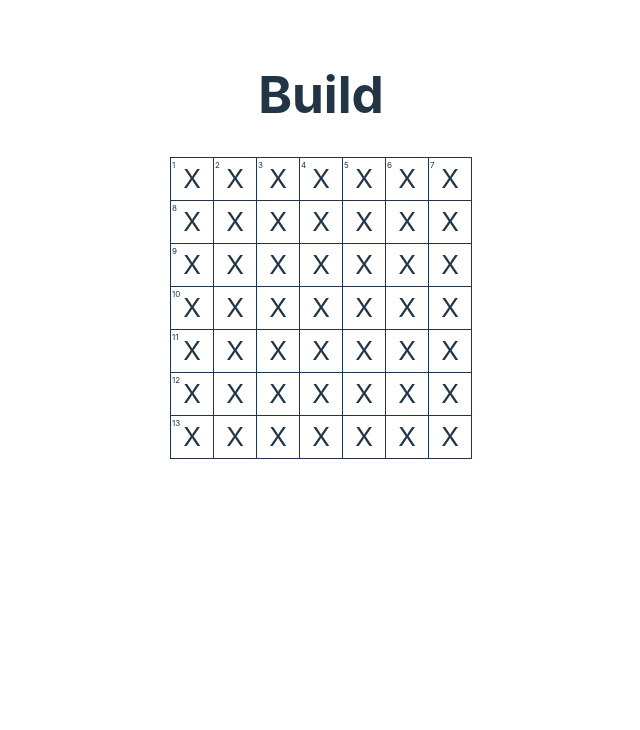
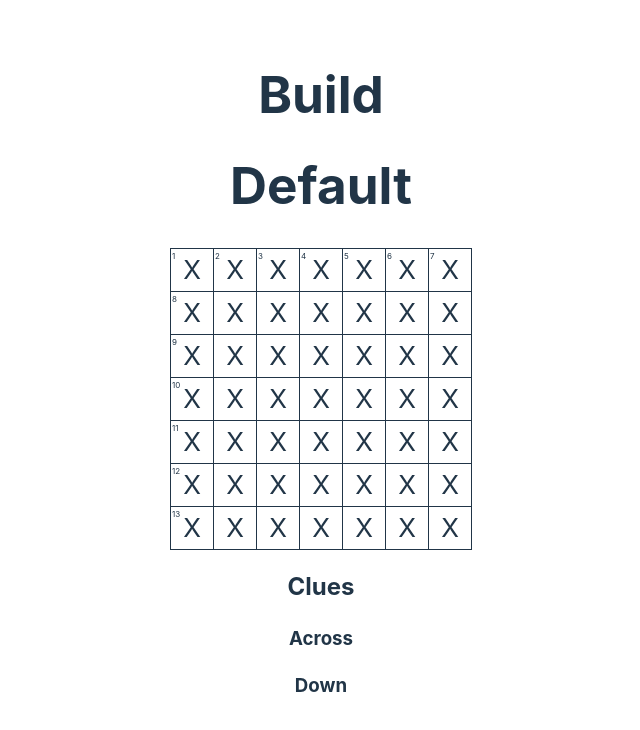
Before and after one commit to bencavins/crossbuild, a React (Vite) app in the folder frontend/crossbuild/: page /build in a window 1280 px wide. Shown: the top 730 px of the page, without its empty margins (319-959 px from the left). Built offline with nearby package versions, Linux system fonts and the light colour scheme.

Commit message:
collect across/down clue stubs

```diff
--- /dev/null
+++ b/frontend/crossbuild/src/components/ClueBank.jsx
@@ -0,0 +1,12 @@
+export default function ClueBank({ clues }) {
+  return <div className="clue-bank">
+    <h2>Clues</h2>
+    <h3>Across</h3>
+    {/* {Object.entries(clues.across).map(([num, text]) => {
+      return <li>{num} {text}</li>
+    })} */}
+    {/* {clues.across.map(clue => <li>{clue.text}</li>)} */}
+    <h3>Down</h3>
+    {/* {clues.down.map(clue => <li>{clue.text}</li>)} */}
+  </div>
+}
--- a/frontend/crossbuild/src/components/PuzzleBuilder.jsx
+++ b/frontend/crossbuild/src/components/PuzzleBuilder.jsx
@@ -1,13 +1,20 @@
 import { useState } from "react"
 
 import SquareGrid from "./SquareGrid"
-import autoNumberGrid from "../util"
+import ClueBank from "./ClueBank"
+import { autoNumberGrid, isAcross, isDown } from "../util"
 
 const defaultPuzzle = {
   'title': 'Default',
   'grid': buildDefaultGridData(7),
-  'clues': {},
-  'answers': {},
+  'clues': {
+    'across': {},
+    'down': {},
+  },
+  'answers': {
+    'across': {},
+    'down': {},
+  },
 }
 
 function buildDefaultGridData(n) {
@@ -31,6 +38,23 @@ function buildDefaultGridData(n) {
 export default function PuzzleBuilder() {
   const [puzzle, setPuzzle] = useState(defaultPuzzle)
 
+  function getClues(grid) {
+    const clues = {
+      across: {},
+      down: {}
+    }
+    for (let row of grid) {
+      for (let cell of row) {
+        if (cell.number) {
+          if (isAcross(cell, grid)) {
+            clues.across[cell.number] = {'text': `Test clue ${cell.number}A`}
+          }
+          if (isDown(cell, grid)) {
+            clues.down[cell.number] = {'text': `Test clue ${cell.number}D`}
+    }}}}
+    return clues
+  }
+
   function handleClick(i, j) {
     // copy puzzle
     const puzzleCopy = {...puzzle}
@@ -38,13 +62,16 @@ export default function PuzzleBuilder() {
     const gridCopy = puzzleCopy.grid.map(row => [...row])
     gridCopy[i][j].isBlack = !gridCopy[i][j].isBlack
     puzzleCopy.grid = autoNumberGrid(gridCopy)
+    puzzleCopy.clues = getClues(puzzleCopy.grid)
     setPuzzle(puzzleCopy)
   }
 
   return (
     <>
       <h1>Build</h1>
+      <h1>{puzzle.title}</h1>
       <SquareGrid grid={puzzle.grid} handleClick={handleClick} />
+      <ClueBank clues={puzzle.clues} answers={puzzle.answers} />
     </>
   )
 }
--- a/frontend/crossbuild/src/util.js
+++ b/frontend/crossbuild/src/util.js
@@ -17,7 +17,7 @@ function needsNumber(i, j, grid) {
     return isOutOfBounds(i-1, j, grid) || isBlackSquare(i-1, j, grid) || isOutOfBounds(i, j-1, grid) || isBlackSquare(i, j-1, grid)
 }
 
-function autoNumberGrid(grid) {
+export function autoNumberGrid(grid) {
     let n = 1
     for (let i = 0; i < grid.length; i++) {
         for (let j = 0; j < grid[i].length; j++) {
@@ -32,4 +32,18 @@ function autoNumberGrid(grid) {
     return grid
 }
 
-export default autoNumberGrid
+/**
+ * Returns true if the cell begins an across clue
+ * @param {[object]} cell
+ */
+export function isAcross(cell, grid) {
+    return cell.number && (isOutOfBounds(cell.i, cell.j-1, grid) || isBlackSquare(cell.i, cell.j-1, grid))
+}
+
+/**
+ * Returns true if the cell begins a down clue
+ * @param {[object]} cell
+ */
+export function isDown(cell, grid) {
+    return cell.number && (isOutOfBounds(cell.i-1, cell.j, grid) || isBlackSquare(cell.i-1, cell.j, grid))
+}
```
